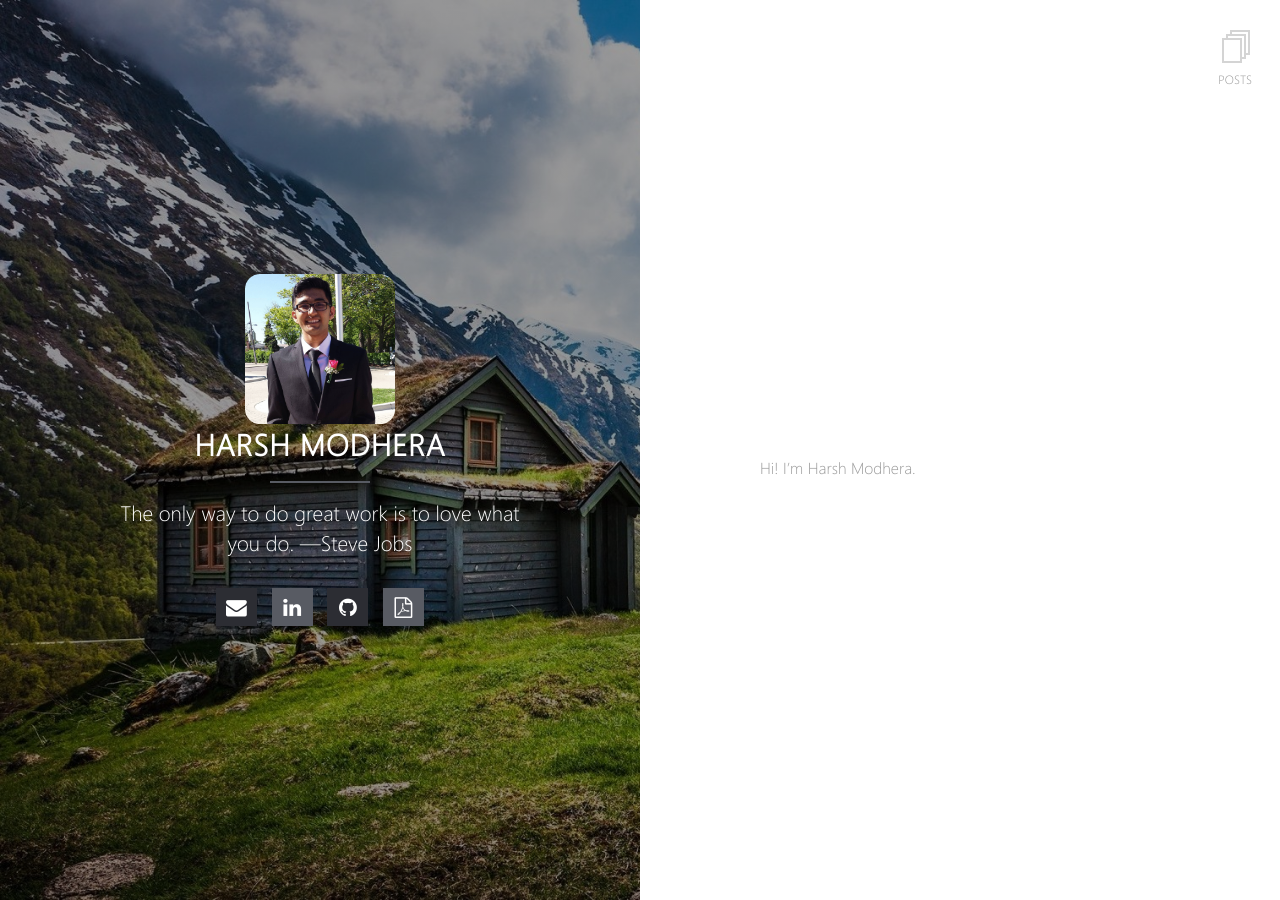
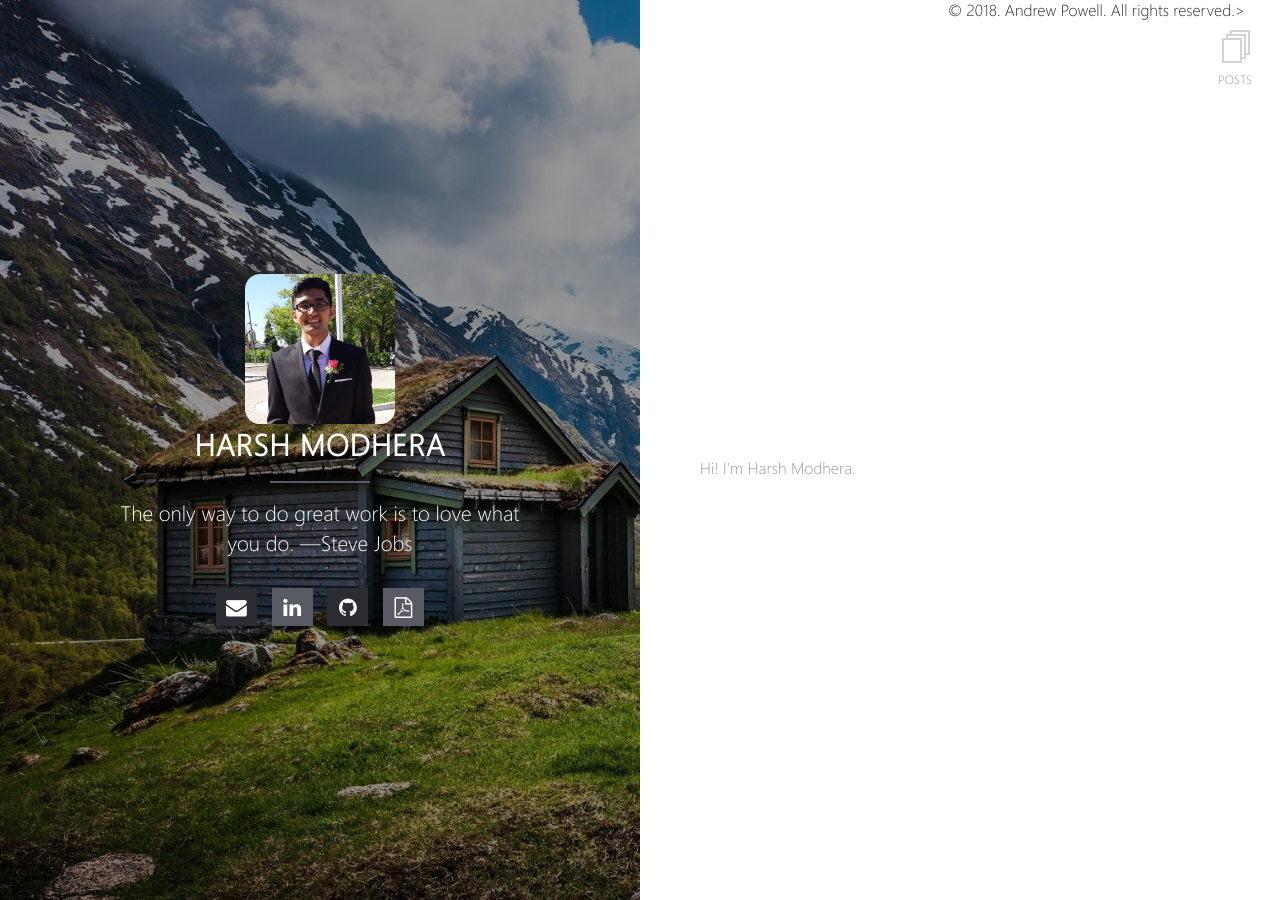
Before and after one commit to misterharsh/misterharsh.github.io, a Jekyll site: the page built from index.md, in a window 1280 px wide. Built offline with Jekyll 4.4.1, drawn with Linux system fonts in a browser that asks for light colours.

Commit message:
testing footer

```diff
--- a/_layouts/home.html
+++ b/_layouts/home.html
@@ -30,7 +30,8 @@ layout: compress
       <div class="about-info">
         {{ content }}
       </div>
-    </div>
+    </div
+    <footer>&copy; {{ site.time | date: '%Y' }}. Andrew Powell. All rights reserved.</footer>>
   </div>
   {% include scripts.html %}
   <!-- <script src="{{ site.url }}/assets/js/canvas.js"></script> -->
```
